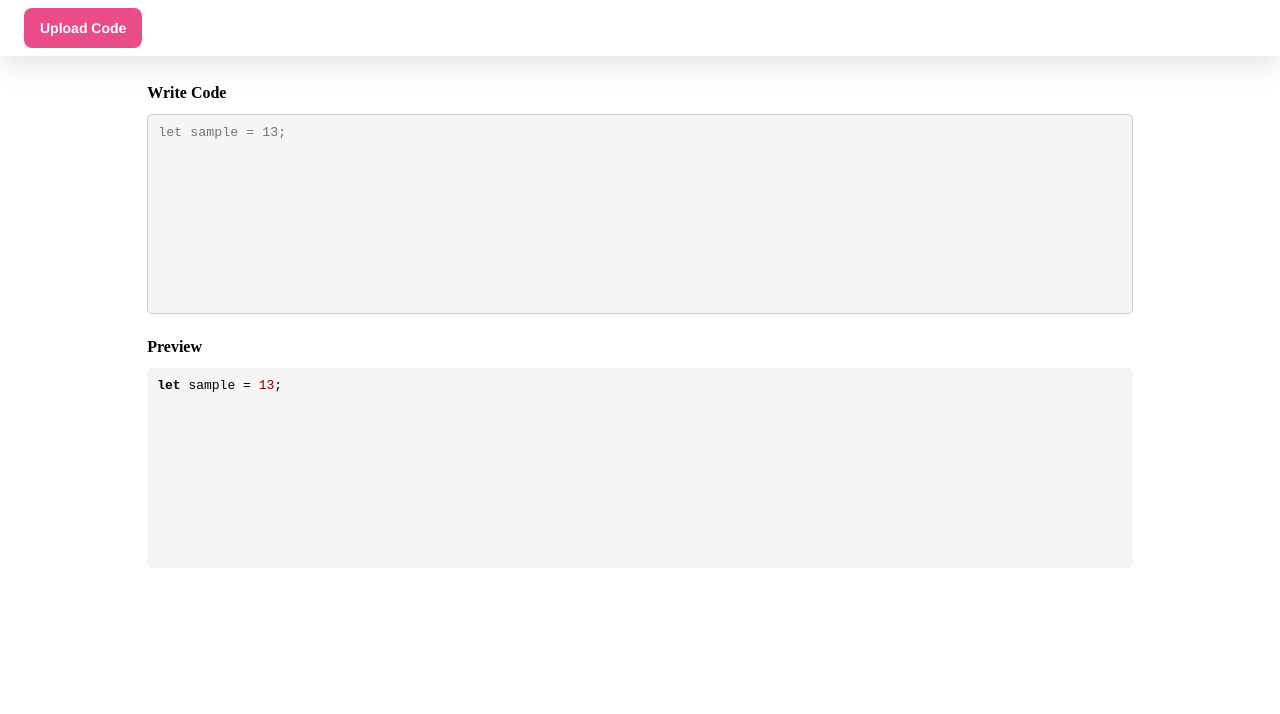
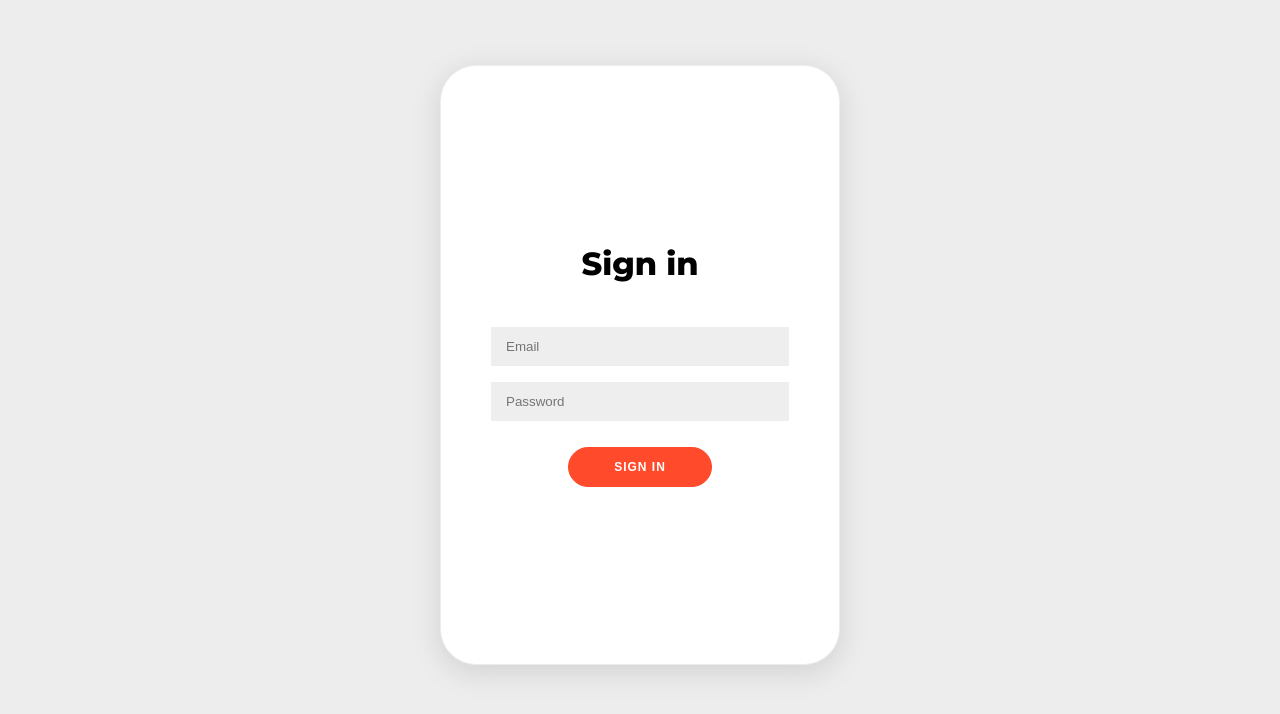
Before and after one commit to pm-cloudify/coder, a React (Vite) app: page / in a window 1280 px wide. Shown: the top 714 px of the page. Built offline with nearby package versions, Linux system fonts and the light colour scheme.

Commit message:
feat(login): create a base skin for login form

```diff
--- a/package.json
+++ b/package.json
@@ -12,7 +12,8 @@
   "dependencies": {
     "highlight.js": "^11.11.1",
     "react": "^19.0.0",
-    "react-dom": "^19.0.0"
+    "react-dom": "^19.0.0",
+    "react-hook-form": "^7.54.2"
   },
   "devDependencies": {
     "@eslint/js": "^9.21.0",
--- a/src/App.jsx
+++ b/src/App.jsx
@@ -1,9 +1,11 @@
 import Editor from "./pages/Editor";
+import Login from "./pages/Login";
 
 function App() {
   return (
     <div className="second-layer-body">
-      <Editor />
+      {/* <Editor /> */}
+      <Login />
     </div>
   );
 }
--- /dev/null
+++ b/src/assets/styles/login.css
@@ -0,0 +1,80 @@
+@import url("https://fonts.googleapis.com/css?family=Montserrat:400,800");
+
+.login-page {
+  background-color: #ededed;
+  width: 100%;
+  height: 100%;
+  display: flex;
+  flex-direction: column;
+  justify-content: center;
+  align-items: center;
+}
+
+.login-box {
+  font-family: "Montserrat", sans-serif;
+  height: 100vh;
+  margin: -20px 0 50px;
+
+  width: 400px;
+  height: 600px;
+
+  display: flex;
+  flex-direction: column;
+  justify-content: center;
+  align-items: center;
+}
+
+.login-box h1 {
+  font-weight: bold;
+  margin-bottom: 36px;
+}
+
+.login-box button {
+  margin-top: 18px;
+  border-radius: 20px;
+  border: 1px solid #ff4b2b;
+  background-color: #ff4b2b;
+  color: #ffffff;
+  font-size: 12px;
+  font-weight: bold;
+  padding: 12px 45px;
+  letter-spacing: 1px;
+  text-transform: uppercase;
+  transition: transform 80ms ease-in;
+}
+
+.login-box button:active {
+  transform: scale(0.95);
+}
+
+.login-box button:focus {
+  outline: none;
+}
+
+.login-box button.ghost {
+  background-color: transparent;
+  border-color: #ffffff;
+}
+
+.login-box form {
+  box-shadow: rgba(100, 100, 111, 0.2) 0px 7px 29px 0px;
+  border: 1px solid #ededed;
+  border-radius: 36px;
+  background-color: #ffffff;
+  display: flex;
+  align-items: center;
+  justify-content: center;
+  flex-direction: column;
+  padding: 0 50px;
+  height: 100%;
+  width: 100%;
+  text-align: center;
+}
+
+.login-box input {
+  background-color: #eee;
+  border: none;
+  padding: 12px 15px;
+  margin: 8px 0;
+  width: 100%;
+}
--- a/src/pages/Login.jsx
+++ b/src/pages/Login.jsx
@@ -0,0 +1,19 @@
+import React from "react";
+import "@/assets/styles/login.css";
+
+const Login = () => {
+  return (
+    <div className="login-page">
+      <div className="login-box">
+        <form action="#">
+          <h1>Sign in</h1>
+          <input type="email" placeholder="Email" />
+          <input type="password" placeholder="Password" />
+          <button>Sign In</button>
+        </form>
+      </div>
+    </div>
+  );
+};
+
+export default Login;
```
Also changed, not shown: 1 other file (tests, documents, lock files or other folders).
